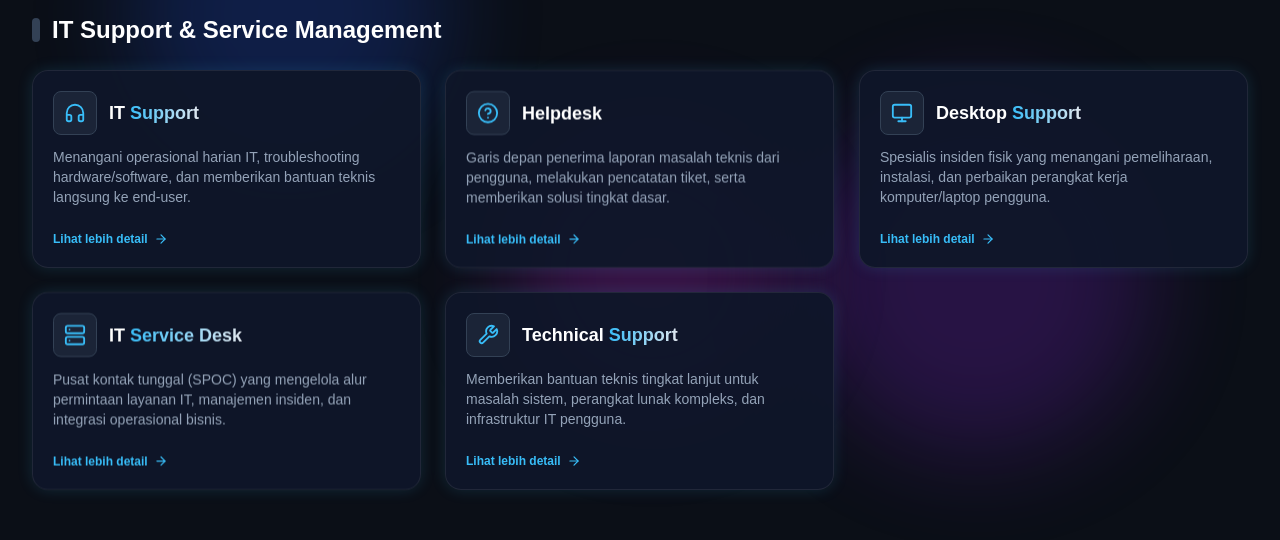
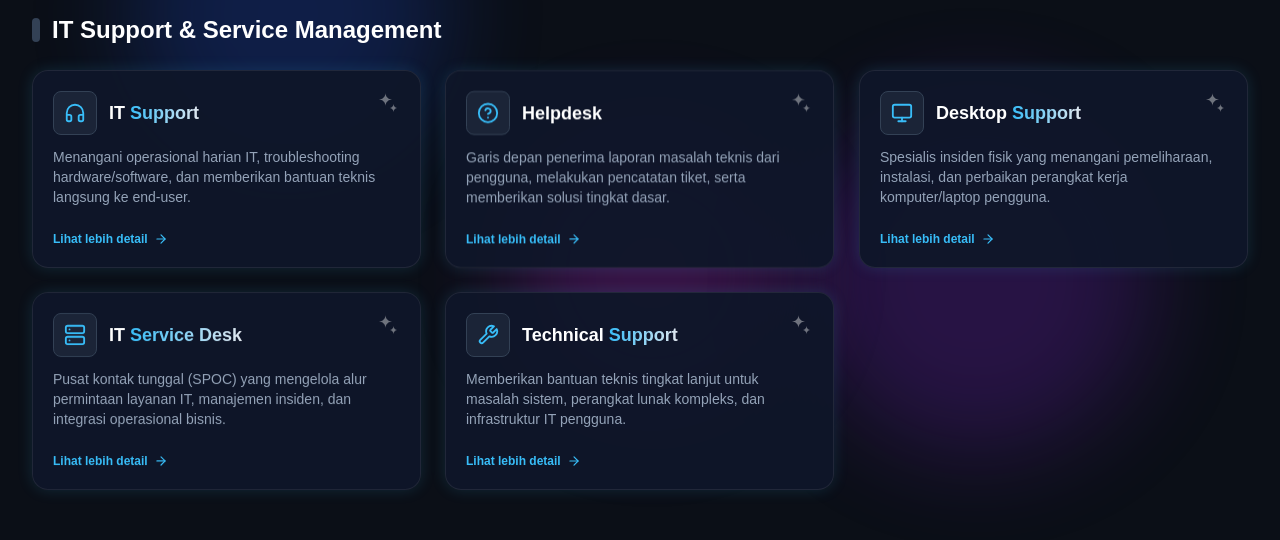
Before and after one commit to zero-route/IT-TechMap, a Next.js app: page / in a window 1280 px wide. Shown: the part 227-767 px from the top of the page. Built offline with nearby package versions, Linux system fonts and the light colour scheme.

Commit message:
update CardProfesi.jsx

```diff
--- a/src/components/common/CardProfesi.jsx
+++ b/src/components/common/CardProfesi.jsx
@@ -27,7 +27,6 @@ export default function CardProfesi({ profesi, index = 0, borderColor = "", bgCo
   const [isVisible, setIsVisible] = useState(false);
 
   useEffect(() => {
-    // Penghematan GPU di Mobile: Langsung aktifkan jika di layar kecil agar tidak running observer
     if (window.innerWidth < 768) {
       setIsVisible(true);
       return;
@@ -37,7 +36,7 @@ export default function CardProfesi({ profesi, index = 0, borderColor = "", bgCo
       ([entry]) => {
         if (entry.isIntersecting) {
           setIsVisible(true);
-          observer.disconnect(); // Langsung matikan observer setelah kartu muncul
+          observer.disconnect();
         }
       },
       { threshold: 0.05 }
@@ -107,7 +106,7 @@ export default function CardProfesi({ profesi, index = 0, borderColor = "", bgCo
     gradientTitleClass = "from-red-400 to-slate-200";
   }
 
-  const delayStyle = { transitionDelay: `${index * 250}ms` };
+  const delayStyle = { transitionDelay: `${index * 230}ms` };
 
   return (
     <div
@@ -118,11 +117,13 @@ export default function CardProfesi({ profesi, index = 0, borderColor = "", bgCo
       <BorderGlow
         borderRadius={16}
         coneSpread={35}
-        backgroundColor="rgba(15, 23, 42, 0.95)" /* Diubah ke solid 0.95 (Hapus backdrop-blur) */
-        className={`p-5 transition-all duration-300 ${borderColor} ${bgColor} ${shadowGlow}`}
+        backgroundColor="rgba(15, 23, 42, 0.95)"
+        className={`p-5 transition-all duration-300 group ${borderColor} ${bgColor} ${shadowGlow}`}
       >
         <div>
-          <div className="flex items-center gap-3 mb-3">
+          {/* Header Kartu: Memakai justify-between agar 2 bintang berada tepat di kanan sejajar judul */}
+          <div className="flex items-start justify-between gap-3 mb-3">
+            <div className="flex items-center gap-3">
               <div className={`p-2.5 bg-slate-800/80 border border-slate-700 ${accentTextColor} rounded-lg shrink-0`}>
                 <IconComponent size={22} />
               </div>
@@ -136,6 +137,21 @@ export default function CardProfesi({ profesi, index = 0, borderColor = "", bgCo
               </h3>
             </div>
 
+            {/* Icon 2 Bintang React Bits (Sparkles) dengan Efek Shining/Glow saat Hover */}
+            <div className="relative text-white/40 group-hover:text-white transition-all duration-300 shrink-0 group-hover:drop-shadow-[0_0_8px_rgba(255,255,255,0.9)]">
+              <svg
+                className="w-6 h-6 transform group-hover:scale-110 transition-transform duration-300"
+                viewBox="0 0 24 24"
+                fill="currentColor"
+              >
+                {/* Bintang Besar */}
+                <path d="M9.5 2C9.5 5.58579 6.58579 8.5 3 8.5C6.58579 8.5 9.5 11.4142 9.5 15C9.5 11.4142 12.4142 8.5 16 8.5C12.4142 8.5 9.5 5.58579 9.5 2Z" />
+                {/* Bintang Kecil */}
+                <path d="M17.5 13C17.5 15.2091 15.7091 17 13.5 17C15.7091 17 17.5 18.7909 17.5 21C17.5 18.7909 19.2909 17 21.5 17C19.2909 17 17.5 15.2091 17.5 13Z" />
+              </svg>
+            </div>
+          </div>
+
           <p className="text-slate-400 text-xs sm:text-sm leading-relaxed mb-4">
             {profesi.summary || ""}
           </p>
@@ -143,10 +159,10 @@ export default function CardProfesi({ profesi, index = 0, borderColor = "", bgCo
 
         <Link
           href={`/profesi/${profesi.id || ''}`}
-          className={`inline-flex items-center gap-1.5 text-xs font-semibold ${accentTextColor} ${accentHoverColor} transition group mt-2`}
+          className={`inline-flex items-center gap-1.5 text-xs font-semibold ${accentTextColor} ${accentHoverColor} transition group/link mt-2`}
         >
           Lihat lebih detail
-          <ArrowRight size={14} className="group-hover:translate-x-1 transition-transform" />
+          <ArrowRight size={14} className="group-hover/link:translate-x-1 transition-transform" />
         </Link>
       </BorderGlow>
     </div>
```
Lines whose indentation alone changed are shown as unchanged.
